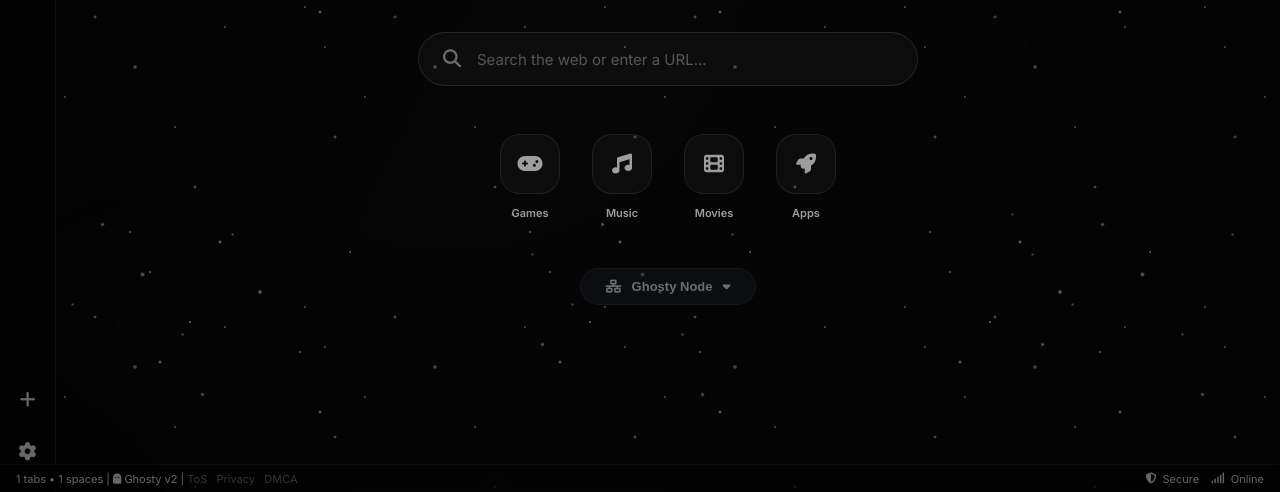
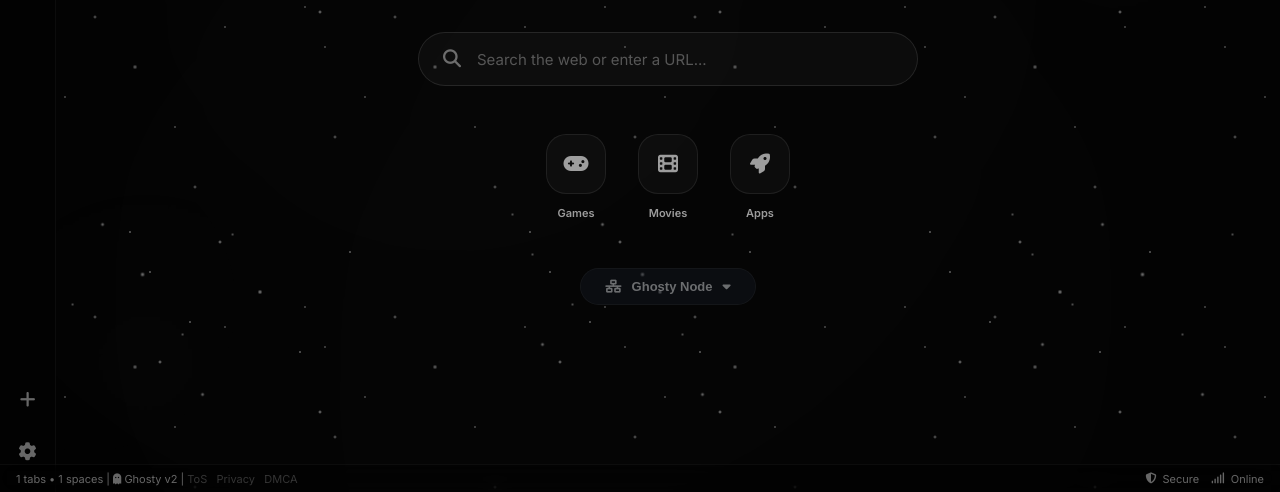
Before and after one commit to cocotimbogamingking-bit/ghosty, a website: page static/index.html in a window 1280 px wide. Shown: the part 308-800 px from the top of the page. Drawn offline with Linux system fonts and the light colour scheme.

Commit message:
Remove Music shortcut per user request

```diff
--- a/static/index.html
+++ b/static/index.html
@@ -325,10 +325,7 @@
           <div class="home-app-icon"><i class="fa-solid fa-gamepad"></i></div>
           <span>Games</span>
         </a>
-        <a href="#" class="home-app-btn" onclick="event.preventDefault(); go('https://soundcloud.com');">
-          <div class="home-app-icon"><i class="fa-solid fa-music"></i></div>
-          <span>Music</span>
-        </a>
+
         <a href="#" class="home-app-btn" onclick="event.preventDefault(); go('https://tubitv.com');">
           <div class="home-app-icon"><i class="fa-solid fa-film"></i></div>
           <span>Movies</span>
```
